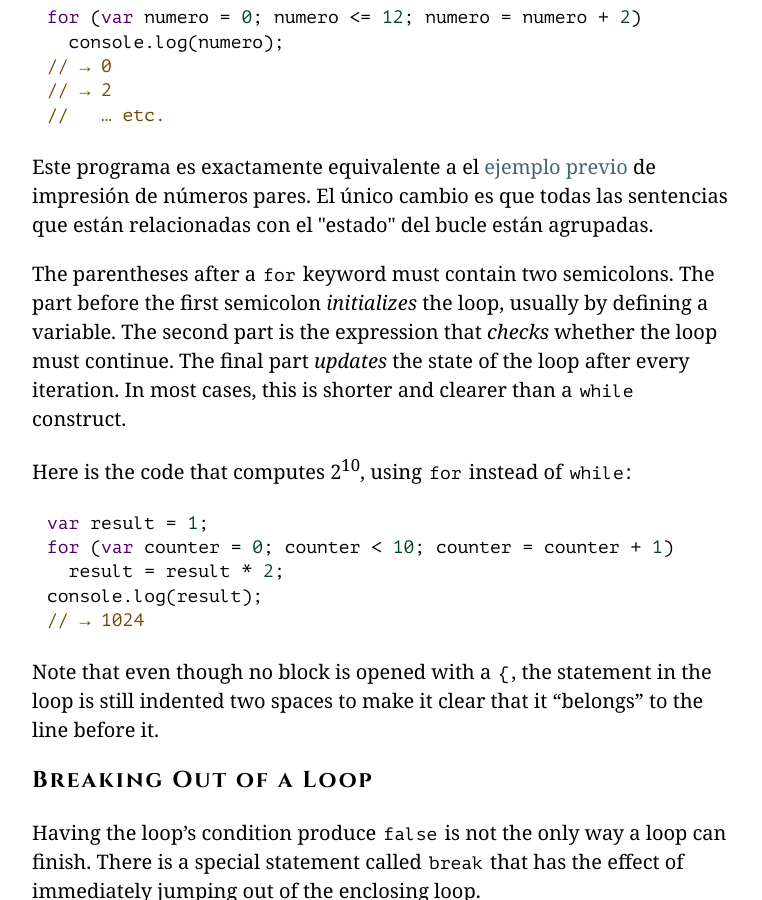
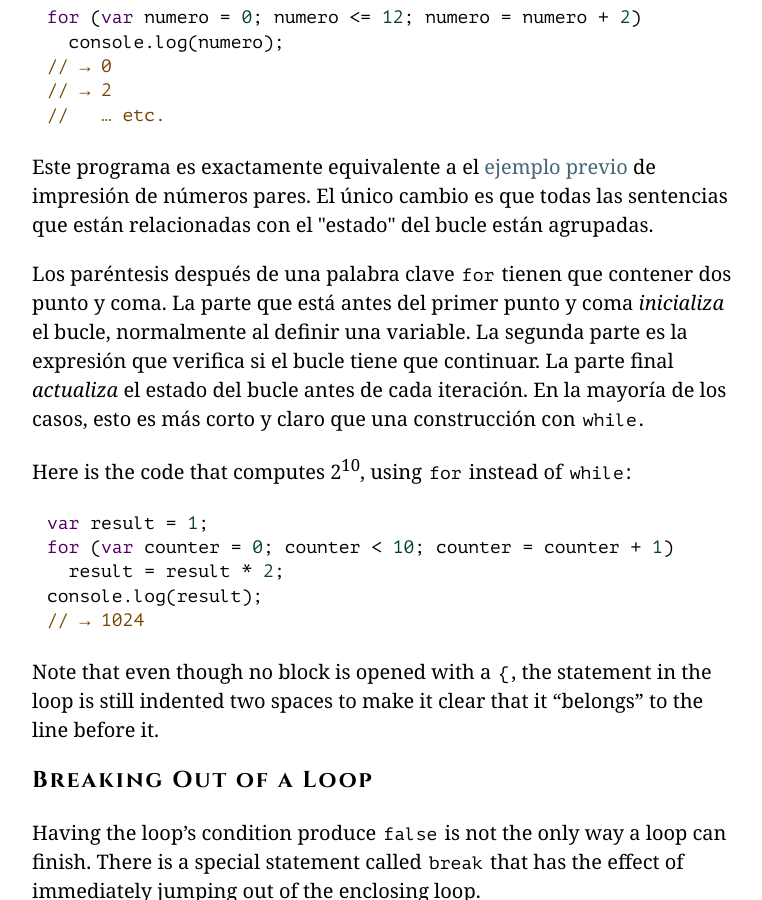
Before and after one commit to hectorip/Eloquent-JavaScript-ES-online, a Jekyll site: the page chapters/02_program_structure.html, which Jekyll copies as it is, in a window 1280 px wide and 900 px high, scrolled down 13598 px. Shown: the whole window, without its empty margins (258-1020 px from the left). Built offline with Jekyll 4.4.1, drawn with Linux system fonts in a browser that asks for light colours; nearby versions of some CDN libraries; library files that are not in the unit come from our copies.

Commit message:
explicación del for

```diff
--- a/chapters/02_program_structure.html
+++ b/chapters/02_program_structure.html
@@ -442,12 +442,12 @@ completa, el bucle <code>for</code>.</p>
 a el <a href="02_program_structure.html#loops">ejemplo previo</a> de impresión
 de números pares. El único cambio es que todas las sentencias que están
 relacionadas con el "estado" del bucle están agrupadas.</p>
-<p><a class=p_ident id="p_LW20YJQoF9" href="#p_LW20YJQoF9"></a>The parentheses after a <code>for</code> keyword must contain two
-semicolons. The part before the first semicolon <em>initializes</em> the
-loop, usually by defining a variable. The second part is the
-expression that <em>checks</em> whether the loop must continue. The final
-part <em>updates</em> the state of the loop after every iteration. In most
-cases, this is shorter and clearer than a <code>while</code> construct.</p>
+<p><a class=p_ident id="p_F+7EDfyjQ2" href="#p_F+7EDfyjQ2"></a>Los paréntesis después de una palabra clave <code>for</code> tienen que contener
+dos punto y coma. La parte que está antes del primer punto y coma
+<em>inicializa</em> el bucle, normalmente al definir una variable. La segunda parte es la expresión que verifica si el bucle tiene que continuar.
+La parte final <em>actualiza</em> el estado del bucle antes de cada iteración. En
+la mayoría de los casos, esto es más corto y claro que una construcción con
+<code>while</code>.</p>
 <p><a class=p_ident id="p_Rst5RlpePZ" href="#p_Rst5RlpePZ"></a>Here is the code that computes 2<sup>10</sup>, using <code>for</code>
 instead of <code>while</code>:</p>
 <pre data-language="javascript" class="snippet cm-s-default"><a class=c_ident id="c_0irNU0p0MR" href="#c_0irNU0p0MR"></a><span class="cm-keyword">var</span> <span class="cm-variable">result</span> <span class="cm-operator">=</span> <span class="cm-number">1</span>;
```
